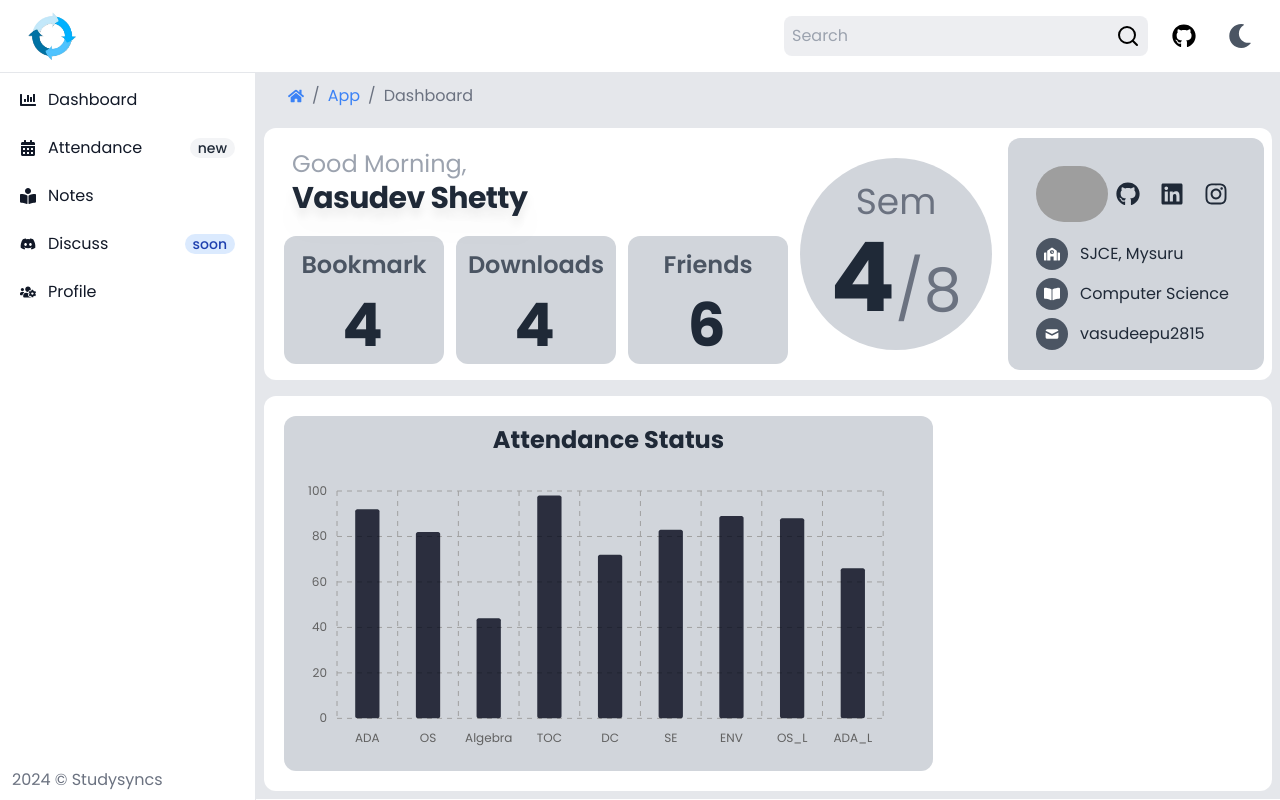
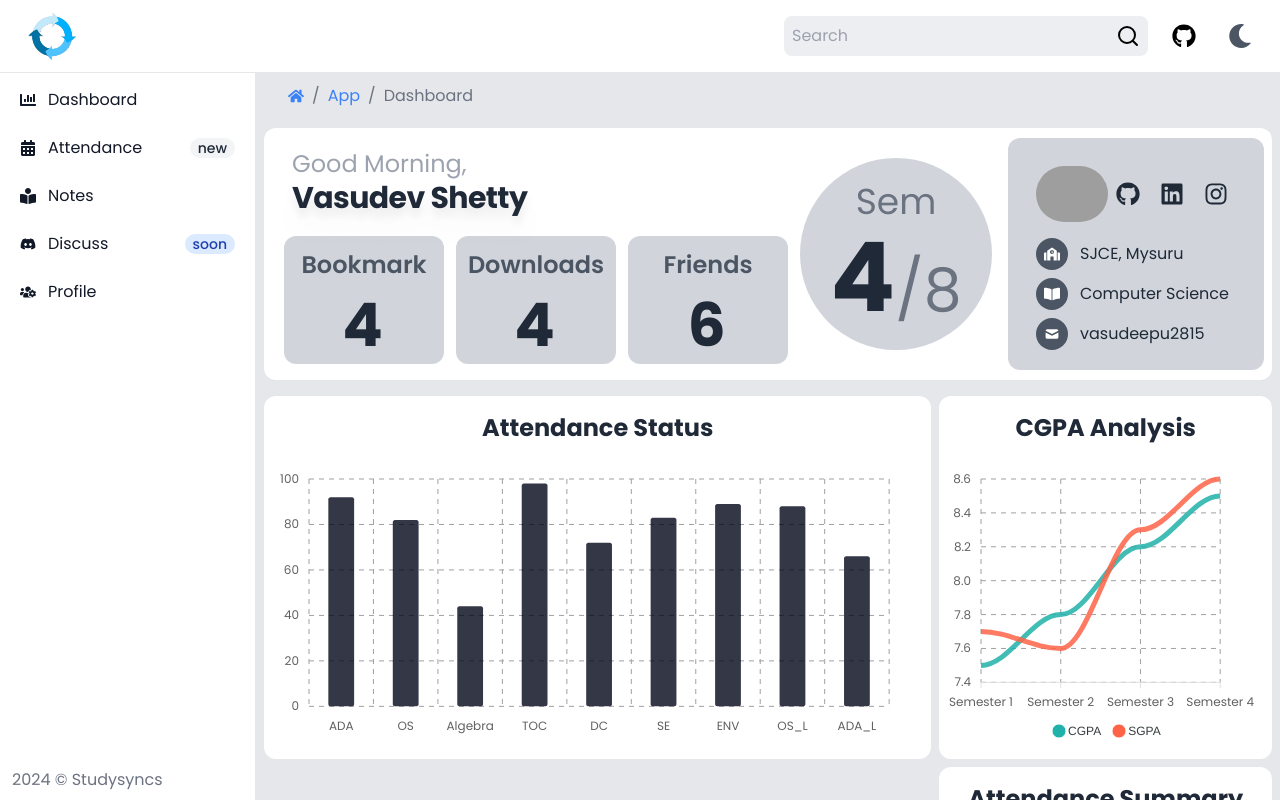
Before and after one commit to Vasudevshetty/studysyncs-v2, a React (Vite) app in the folder client/: page /app/dashboard in a window 1280 px wide. Shown: the top 800 px of the page. Built offline with nearby package versions, Linux system fonts and the light colour scheme; grey boxes are pictures that could not be loaded.

Commit message:
Added charts to the dashboard, done with almost everything, its time to add up events, and notes & bookmarks list, thats all

```diff
--- a/client/package.json
+++ b/client/package.json
@@ -32,7 +32,6 @@
     "react-router-dom": "^6.26.2",
     "react-spring": "^9.7.4",
     "react-toastify": "^10.0.5",
-    "recharts": "^2.12.7",
     "tailwind-merge": "^2.5.2",
     "tailwindcss-animate": "^1.0.7"
   },
--- a/client/src/components/App/Dashboard/Charts/AttendSummaryChart.jsx
+++ b/client/src/components/App/Dashboard/Charts/AttendSummaryChart.jsx
@@ -1,31 +1,37 @@
-import { PieChart, Pie, Cell, Tooltip, ResponsiveContainer } from "recharts";
+import { useTheme } from "@/components/context/ThemeContext";
+import Chart from "react-apexcharts";
 
 function AttendSummaryChart({ data }) {
-  const COLORS = ["#0088FE", "#FF8042"];
+  const { isDarkMode } = useTheme();
+
+  const options = {
+    chart: {
+      type: "donut",
+    },
+    labels: data.labels,
+    dataLabels: {
+      enabled: true,
+    },
+    legend: {
+      labels: {
+        colors: isDarkMode ? "#dddddd" : "#616161",
+      },
+    },
+    colors: ["#1E90FF", "#FF6347", "#32CD32", "#FFD700"],
+    tooltip: {
+      theme: isDarkMode ? "dark" : "light",
+    },
+    plotOptions: {
+      pie: {
+        donut: {
+          size: "50%",
+        },
+      },
+    },
+  };
+
   return (
-    <div>
-      <ResponsiveContainer width="100%" height={300}>
-        <PieChart>
-          <Pie
-            data={data}
-            cx="50%"
-            cy="50%"
-            outerRadius={80}
-            fill="#8884d8"
-            dataKey="value"
-            label
-          >
-            {data.map((entry, index) => (
-              <Cell
-                key={`cell-${index}`}
-                fill={COLORS[index % COLORS.length]}
-              />
-            ))}
-          </Pie>
-          <Tooltip />
-        </PieChart>
-      </ResponsiveContainer>
-    </div>
+    <Chart series={data.series} options={options} type="donut" height={300} />
   );
 }
 
--- a/client/src/components/App/Dashboard/Charts/AttendanceChart.jsx
+++ b/client/src/components/App/Dashboard/Charts/AttendanceChart.jsx
@@ -1,7 +1,7 @@
 import { useTheme } from "@/components/context/ThemeContext";
 import Chart from "react-apexcharts";
 
-function BarChart({ data }) {
+function AttendanceChart({ data }) {
   const { isDarkMode } = useTheme();
 
   const options = {
@@ -54,7 +54,7 @@ function BarChart({ data }) {
     },
     grid: {
       show: true,
-      borderColor: "#a0a0a0",
+      borderColor: isDarkMode ? "#ddd" : "#a0a0a0",
       strokeDashArray: 5,
       xaxis: {
         lines: {
@@ -75,10 +75,8 @@ function BarChart({ data }) {
   };
 
   return (
-    <div className="px-2 pb-0">
-      <Chart series={data.series} options={options} type="bar" height={300} />
-    </div>
+    <Chart series={data.series} options={options} type="bar" height={300} />
   );
 }
 
-export default BarChart;
+export default AttendanceChart;
--- a/client/src/components/App/Dashboard/Charts/CgpaChart.jsx
+++ b/client/src/components/App/Dashboard/Charts/CgpaChart.jsx
@@ -1,37 +1,65 @@
-import {
-  AreaChart,
-  Area,
-  XAxis,
-  YAxis,
-  CartesianGrid,
-  Tooltip,
-  ResponsiveContainer,
-} from "recharts";
+import { useTheme } from "@/components/context/ThemeContext";
+import Chart from "react-apexcharts";
 
 function CgpaChart({ data }) {
+  const { isDarkMode } = useTheme();
+
+  const options = {
+    chart: {
+      type: "line",
+      height: 240,
+      toolbar: {
+        show: false,
+      },
+    },
+    dataLabels: {
+      enabled: false,
+    },
+    stroke: {
+      curve: "smooth",
+    },
+    colors: ["#20B2AA", "#FF6347"],
+    xaxis: {
+      categories: data.categories,
+      labels: {
+        style: {
+          colors: isDarkMode ? "#dddddd" : "#616161",
+          fontSize: "12px",
+          fontFamily: "inherit",
+          fontWeight: 400,
+        },
+      },
+    },
+    yaxis: {
+      labels: {
+        style: {
+          colors: isDarkMode ? "#dddddd" : "#616161",
+          fontSize: "12px",
+          fontFamily: "inherit",
+          fontWeight: 400,
+        },
+      },
+    },
+    grid: {
+      borderColor: isDarkMode ? "#ddd" : "#a0a0a0",
+      strokeDashArray: 5,
+      xaxis: {
+        lines: {
+          show: true,
+        },
+      },
+      padding: {
+        top: 5,
+        right: 20,
+      },
+    },
+    tooltip: {
+      theme: isDarkMode ? "dark" : "light",
+    },
+  };
+
   return (
-    <ResponsiveContainer width="100%" height={300}>
-      <AreaChart data={data}>
-        <CartesianGrid strokeDasharray="3 3" />
-        <XAxis dataKey="semester" />
-        <YAxis />
-        <Tooltip />
-        <Area
-          type="monotone"
-          dataKey="cgpa"
-          stackId="1"
-          stroke="#8884d8"
-          fill="#8884d8"
-        />
-        <Area
-          type="monotone"
-          dataKey="sgpa"
-          stackId="1"
-          stroke="#82ca9d"
-          fill="#82ca9d"
-        />
-      </AreaChart>
-    </ResponsiveContainer>
+    <Chart series={data.series} options={options} type="line" height={300} />
   );
 }
 
--- /dev/null
+++ b/client/src/components/App/Dashboard/Charts/Chart.jsx
@@ -0,0 +1,12 @@
+function Chart({ title, children }) {
+  return (
+    <div className="bg-white dark:bg-gray-400 rounded-xl w-full flex items-center justify-center flex-col">
+      <h1 className="text-center text-2xl text-gray-800 font-bold dark:text-gray-200 pt-4">
+        {title}
+      </h1>
+      <div className="flex-1 w-full">{children}</div>
+    </div>
+  );
+}
+
+export default Chart;
--- a/client/src/components/App/Dashboard/Dashboard.jsx
+++ b/client/src/components/App/Dashboard/Dashboard.jsx
@@ -5,6 +5,7 @@ import User from "./User";
 import CgpaChart from "./Charts/CgpaChart";
 import AttendSummaryChart from "./Charts/AttendSummaryChart";
 import AttendanceChart from "./Charts/AttendanceChart";
+import Chart from "./Charts/Chart";
 
 function Dashboard() {
   return (
@@ -37,25 +38,20 @@ function Dashboard() {
           <User user={user} />
         </div>
       </div>
-      <div className="flex p-5 flex-col-reverse xl:flex-row bg-white rounded-xl dark:bg-gray-400">
-        <div className="flex-1 ">
-          <div className="bg-gray-300 dark:bg-gray-600 rounded-xl">
-            <h1 className="text-center pt-2 text-2xl text-gray-800 font-bold dark:text-gray-200">
-              Attendance Status
-            </h1>
+      <div className="flex flex-col-reverse xl:flex-row items-start justify-center gap-2">
+        <div className="flex-1 w-full">
+          <Chart title="Attendance Status">
             <AttendanceChart data={user.stats.attendance} />
-          </div>
-          <div>
-
-          </div>
+          </Chart>
+          <div></div>
         </div>
-        <div className="flex flex-col sm:w-[33%] p-2 gap-2">
-          <div className="bg-gray-300 dark:bg-gray-600 rounded-xl">
-            {/* <CgpaChart data={user.stats.cgpa} /> */}
-          </div>
-          <div className="bg-gray-300 dark:bg-gray-600 rounded-xl">
-            {/* <AttendSummaryChart data={user.stats.attendanceSummary} /> */}
-          </div>
+        <div className="flex flex-col lg:flex-row xl:flex-col xl:w-[33%] w-full gap-2 max-sm:pb-2">
+          <Chart title="CGPA Analysis">
+            <CgpaChart data={user.stats.cgpa} />
+          </Chart>
+          <Chart title="Attendance Summary">
+            <AttendSummaryChart data={user.stats.attendanceSummary} />
+          </Chart>
         </div>
       </div>
     </section>
--- a/client/src/constants/index.js
+++ b/client/src/constants/index.js
@@ -76,12 +76,19 @@ export const user = {
   bookmarks: [1, 2, 3, 4],
   friends: [1, 2, 3, 4, 5, 5],
   stats: {
-    cgpa: [
-      { semester: "Sem 1", cgpa: 7.5, sgpa: 7.8 },
-      { semester: "Sem 2", cgpa: 7.7, sgpa: 7.9 },
-      { semester: "Sem 3", cgpa: 7.9, sgpa: 8.1 },
-      { semester: "Sem 4", cgpa: 8.2, sgpa: 8.3 },
-    ],
+    cgpa: {
+      categories: ["Semester 1", "Semester 2", "Semester 3", "Semester 4"],
+      series: [
+        {
+          name: "CGPA",
+          data: [7.5, 7.8, 8.2, 8.5],
+        },
+        {
+          name: "SGPA",
+          data: [7.7, 7.6, 8.3, 8.6],
+        },
+      ],
+    },
     attendance: {
       series: [{ name: "Subject", data: [92, 82, 44, 98, 72, 83, 89, 88, 66] }],
       categories: [
@@ -96,10 +103,9 @@ export const user = {
         "ADA_L",
       ],
     },
-    attendanceSummary: [
-      { name: "Present", value: 80 },
-      { name: "Absent", value: 15 },
-      { name: "No Classes", value: 5 },
-    ],
+    attendanceSummary: {
+      labels: ["Present", "Absent", "Leave"],
+      series: [75, 15, 10],
+    },
   },
 };
```
Also changed, not shown: 1 other file (tests, documents, lock files or other folders).
